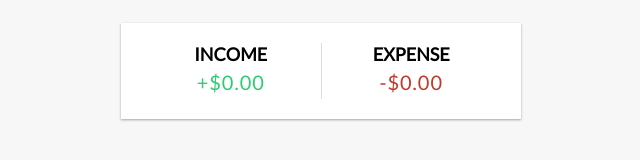
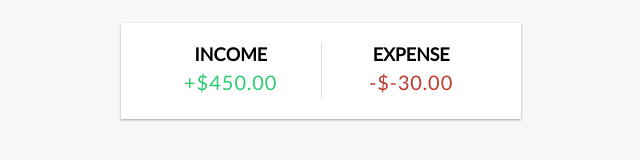
Before and after one commit to chaud1024/vue-expense_tracker, a Vue app: page / in a window 1280 px wide. Shown: the part 152-312 px from the top of the page, without its empty margins (319-959 px from the left). Built offline with nearby package versions, Linux system fonts and the light colour scheme.

Commit message:
add defineProps to get totalIncom, totalExpense data

```diff
--- a/src/components/IncomeExpense.vue
+++ b/src/components/IncomeExpense.vue
@@ -2,15 +2,28 @@
   <div class="inc-exp-container">
     <div>
       <h4>Income</h4>
-      <p id="money-plus" class="money plus">+$0.00</p>
+      <p id="money-plus" class="money plus">+${{ props.income }}</p>
     </div>
     <div>
       <h4>Expense</h4>
-      <p id="money-minus" class="money minus">-$0.00</p>
+      <p id="money-minus" class="money minus">-${{ props.expense }}</p>
     </div>
   </div>
 </template>
 
-<script setup></script>
+<script setup>
+import { defineProps } from "vue";
+
+const props = defineProps({
+  income: {
+    type: Number,
+    required: true,
+  },
+  expense: {
+    type: Number,
+    required: true,
+  },
+});
+</script>
 
 <style lang="scss" scoped></style>
```
